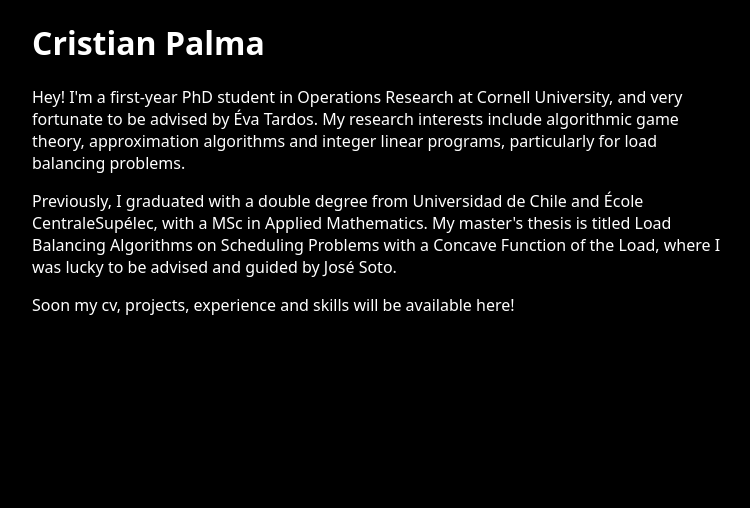
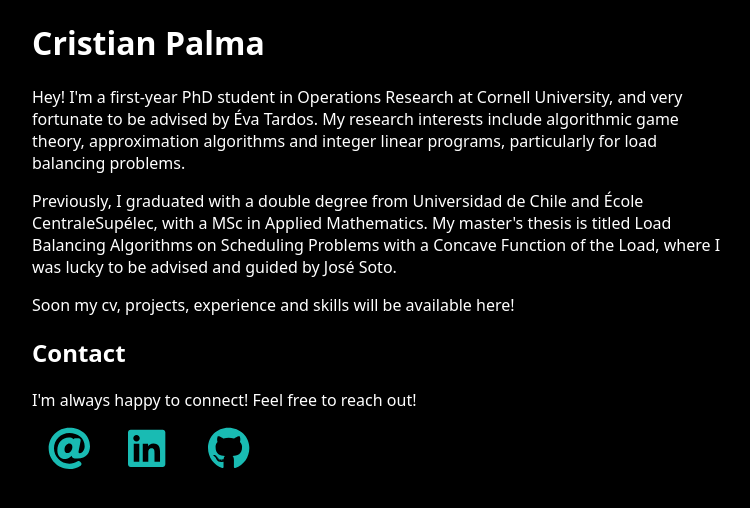
Before and after one commit to ElCrisLWH/ElCrisLWH.github.io, a plain HTML site: page index.html in a window 1280 px wide. Shown: the whole page, without its empty margins (258-1008 px from the left). Drawn offline with Linux system fonts and the light colour scheme.

Commit message:
add contact info

```diff
--- a/index.html
+++ b/index.html
@@ -28,6 +28,48 @@
 		<p>
 			Soon my cv, projects, experience and skills will be available here!
 		</p>
+
+		<h2>Contact</h2>
+		<p>
+			I'm always happy to connect! Feel free to reach out!
+		</p>
+
+		<ul class="contacts">
+			<li id="email-container"><a href="#" class="icon-link">
+					<svg aria-hidden="true" focusable="false" role="img" xmlns="http://www.w3.org/2000/svg"
+						viewBox="0 0 576 576" data-icon="at">
+						<path fill="currentColor"
+							d="M256 8C118.941 8 8 118.919 8 256c0 137.059 110.919 248 248 248 48.154 0 95.342-14.14 135.408-40.223 12.005-7.815 14.625-24.288 5.552-35.372l-10.177-12.433c-7.671-9.371-21.179-11.667-31.373-5.129C325.92 429.757 291.314 440 256 440c-101.458 0-184-82.542-184-184S154.542 72 256 72c100.139 0 184 57.619 184 160 0 38.786-21.093 79.742-58.17 83.693-17.349-.454-16.91-12.857-13.476-30.024l23.433-121.11C394.653 149.75 383.308 136 368.225 136h-44.981a13.518 13.518 0 0 0-13.432 11.993l-.01.092c-14.697-17.901-40.448-21.775-59.971-21.775-74.58 0-137.831 62.234-137.831 151.46 0 65.303 36.785 105.87 96 105.87 26.984 0 57.369-15.637 74.991-38.333 9.522 34.104 40.613 34.103 70.71 34.103C462.609 379.41 504 307.798 504 232 504 95.653 394.023 8 256 8zm-21.68 304.43c-22.249 0-36.07-15.623-36.07-40.771 0-44.993 30.779-72.729 58.63-72.729 22.292 0 35.601 15.241 35.601 40.77 0 45.061-33.875 72.73-58.161 72.73z">
+						</path>
+					</svg>
+				</a></li>
+
+			<script>
+				const user = "cjp276";
+				const domain = "cornell.edu";
+				const email = `${user}@${domain}`;
+				const link = document.querySelector("#email-container a");
+				link.href = `mailto:${email}`;
+			</script>
+
+			<li class="contact"><a href="https://linkedin.com/in/cristianpalmaf" class="icon-link">
+					<svg aria-hidden="true" focusable="false" role="img" xmlns="http://www.w3.org/2000/svg"
+						viewBox="0 0 576 576" data-icon="linkedin">
+						<path fill="currentColor"
+							d="M416 32H31.9C14.3 32 0 46.5 0 64.3v383.4C0 465.5 14.3 480 31.9 480H416c17.6 0 32-14.5 32-32.3V64.3c0-17.8-14.4-32.3-32-32.3zM135.4 416H69V202.2h66.5V416zm-33.2-243c-21.3 0-38.5-17.3-38.5-38.5S80.9 96 102.2 96c21.2 0 38.5 17.3 38.5 38.5 0 21.3-17.2 38.5-38.5 38.5zm282.1 243h-66.4V312c0-24.8-.5-56.7-34.5-56.7-34.6 0-39.9 27-39.9 54.9V416h-66.4V202.2h63.7v29.2h.9c8.9-16.8 30.6-34.5 62.9-34.5 67.2 0 79.7 44.3 79.7 101.9V416z">
+						</path>
+					</svg>
+				</a></li>
+
+			<li class="contact"><a href="https://github.com/ElCrisLWH" class="icon-link">
+					<svg aria-hidden="true" focusable="false" role="img" xmlns="http://www.w3.org/2000/svg"
+						viewBox="0 0 576 576" data-icon="github">
+						<path fill="currentColor"
+							d="M165.9 397.4c0 2-2.3 3.6-5.2 3.6-3.3.3-5.6-1.3-5.6-3.6 0-2 2.3-3.6 5.2-3.6 3-.3 5.6 1.3 5.6 3.6zm-31.1-4.5c-.7 2 1.3 4.3 4.3 4.9 2.6 1 5.6 0 6.2-2s-1.3-4.3-4.3-5.2c-2.6-.7-5.5.3-6.2 2.3zm44.2-1.7c-2.9.7-4.9 2.6-4.6 4.9.3 2 2.9 3.3 5.9 2.6 2.9-.7 4.9-2.6 4.6-4.6-.3-1.9-3-3.2-5.9-2.9zM244.8 8C106.1 8 0 113.3 0 252c0 110.9 69.8 205.8 169.5 239.2 12.8 2.3 17.3-5.6 17.3-12.1 0-6.2-.3-40.4-.3-61.4 0 0-70 15-84.7-29.8 0 0-11.4-29.1-27.8-36.6 0 0-22.9-15.7 1.6-15.4 0 0 24.9 2 38.6 25.8 21.9 38.6 58.6 27.5 72.9 20.9 2.3-16 8.8-27.1 16-33.7-55.9-6.2-112.3-14.3-112.3-110.5 0-27.5 7.6-41.3 23.6-58.9-2.6-6.5-11.1-33.3 2.6-67.9 20.9-6.5 69 27 69 27 20-5.6 41.5-8.5 62.8-8.5s42.8 2.9 62.8 8.5c0 0 48.1-33.6 69-27 13.7 34.7 5.2 61.4 2.6 67.9 16 17.7 25.8 31.5 25.8 58.9 0 96.5-58.9 104.2-114.8 110.5 9.2 7.9 17 22.9 17 46.4 0 33.7-.3 75.4-.3 83.6 0 6.5 4.6 14.4 17.3 12.1C428.2 457.8 496 362.9 496 252 496 113.3 383.5 8 244.8 8zM97.2 352.9c-1.3 1-1 3.3.7 5.2 1.6 1.6 3.9 2.3 5.2 1 1.3-1 1-3.3-.7-5.2-1.6-1.6-3.9-2.3-5.2-1zm-10.8-8.1c-.7 1.3.3 2.9 2.3 3.9 1.6 1 3.6.7 4.3-.7.7-1.3-.3-2.9-2.3-3.9-2-.6-3.6-.3-4.3.7zm32.4 35.6c-1.6 1.3-1 4.3 1.3 6.2 2.3 2.3 5.2 2.6 6.5 1 1.3-1.3.7-4.3-1.3-6.2-2.2-2.3-5.2-2.6-6.5-1zm-11.4-14.7c-1.6 1-1.6 3.6 0 5.9 1.6 2.3 4.3 3.3 5.6 2.3 1.6-1.3 1.6-3.9 0-6.2-1.4-2.3-4-3.3-5.6-2z">
+						</path>
+					</svg>
+				</a></li>
+		</ul>
 	</main>
 </body>
 
--- a/style.css
+++ b/style.css
@@ -1,6 +1,8 @@
 :root {
     font-size: 16px;
     font-family: system-ui;
+    --icon-primary: #19bbb3;
+    --icon-secondary: #15615d;
 }
 
 body {
@@ -9,3 +11,20 @@
     background: black;
     margin: 0 auto;
 }
+
+/* Contact */
+
+.contacts {
+    list-style: none;
+    padding: 0;
+    margin: 0;
+    display: flex;
+    flex-direction: row;
+}
+
+.icon-link svg {
+    width: 3rem;
+    min-width: 2rem;
+    margin: 0 1rem;
+    color: var(--icon-primary);
+}
```
